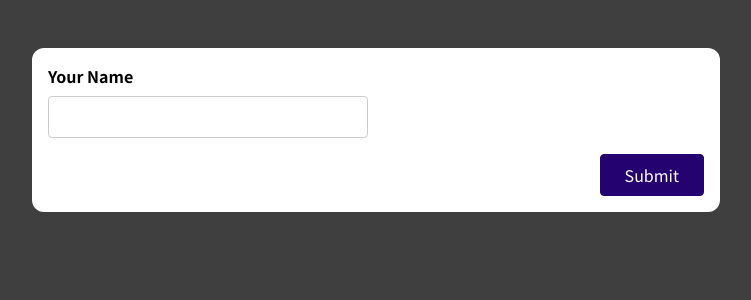
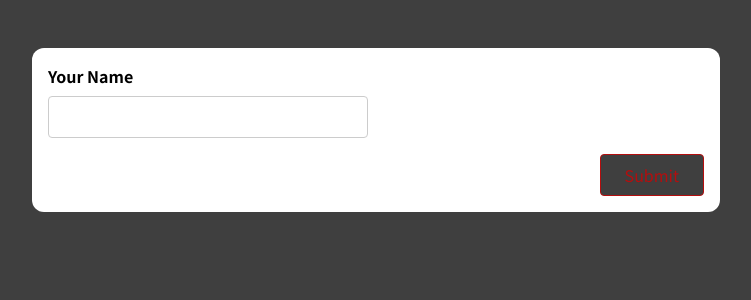
Before and after one commit to GeorgiSirakov4444/forms, a React (Create React App) app: page / in a window 1280 px wide. Shown: the top 300 px of the page, without its empty margins (264-1015 px from the left). Built offline with nearby package versions, Linux system fonts and the light colour scheme.

Commit message:
optimizations

```diff
--- a/src/components/SimpleInput.js
+++ b/src/components/SimpleInput.js
@@ -1,73 +1,63 @@
-import { useEffect, useRef, useState } from "react";
+import { useEffect, useState } from 'react';
 
 const SimpleInput = (props) => {
-  const nameInputRef = useRef();
-  const [enteredName, setEnteredName] = useState("");
+  const [enteredName, setEnteredName] = useState('');
+  const [enteredNameTouched, setEnteredNameTouched] = useState(false);
+  const [formIsValid, setFormIsValid] = useState(false);
 
-  const [enteredNameIsValid, setEnteredNameIsValid] = useState(false);
-  const [enteredNameTouched, setEnteredNameTouched] = useState(false);
+  const enteredNameIsValid = enteredName.trim() !== '';
+  const nameInputIsInvalid = !enteredNameIsValid && enteredNameTouched;
 
   useEffect(() => {
-    if (enteredNameIsValid) {
-      console.log("Name Input is valid!");
+    if(enteredNameIsValid){
+      setFormIsValid(true);
+    } else {
+      setFormIsValid(false);
     }
   }, [enteredNameIsValid]);
 
   const nameInputChangeHandler = (event) => {
     setEnteredName(event.target.value);
-    if ((event.target.value).trim() !== "") {
-      setEnteredNameIsValid(true);
-    }
   };
 
   const nameInputBlurHandler = event => {
     setEnteredNameTouched(true);
-    if (enteredName.trim() === "") {
-      setEnteredNameIsValid(false);
-    }
   };
 
   const formSubmissionHandler = (event) => {
     event.preventDefault();
+
     setEnteredNameTouched(true);
 
-    if (enteredName.trim() === "") {
-      setEnteredNameIsValid(false);
+    if (!enteredNameIsValid) {
       return;
     }
 
-    setEnteredNameIsValid(true);
-    console.log(enteredName);
-
-    const enteredValue = nameInputRef.current.value;
-    console.log(enteredValue);
-    // nameInputRef.current.value = ''; => NOT IDEAL, DON'T MANIPULATE THE DOM
-    setEnteredName("");
+    setEnteredName('');
+    setEnteredNameTouched(false);
   };
 
-  const nameInputIsInvalid = !enteredNameIsValid && enteredNameTouched;
-
-  const nameInputClasses =
-  nameInputIsInvalid ? "form-control invalid" : "form-control";
+  const nameInputClasses = nameInputIsInvalid
+    ? 'form-control invalid'
+    : 'form-control';
 
   return (
     <form onSubmit={formSubmissionHandler}>
       <div className={nameInputClasses}>
-        <label htmlFor="name">Your Name</label>
+        <label htmlFor='name'>Your Name</label>
         <input
-          ref={nameInputRef}
-          type="text"
-          id="name"
+          type='text'
+          id='name'
           onChange={nameInputChangeHandler}
           onBlur={nameInputBlurHandler}
           value={enteredName}
         />
         {nameInputIsInvalid && (
-          <p className="error-text">Name must not be empty.</p>
+          <p className='error-text'>Name must not be empty.</p>
         )}
       </div>
-      <div className="form-actions">
-        <button>Submit</button>
+      <div className='form-actions'>
+        <button disabled={!formIsValid}>Submit</button>
       </div>
     </form>
   );
--- a/src/index.css
+++ b/src/index.css
@@ -79,6 +79,14 @@ button:active {
   border-color: #33059e;
 }
 
+button:disabled,
+button:disabled:active,
+button:disabled:active {
+  background-color: #3f3f3f;
+  color: #b40e0e;
+  border-color: #b40e0e;
+}
+
 .form-actions {
   text-align: right;
 }
```
